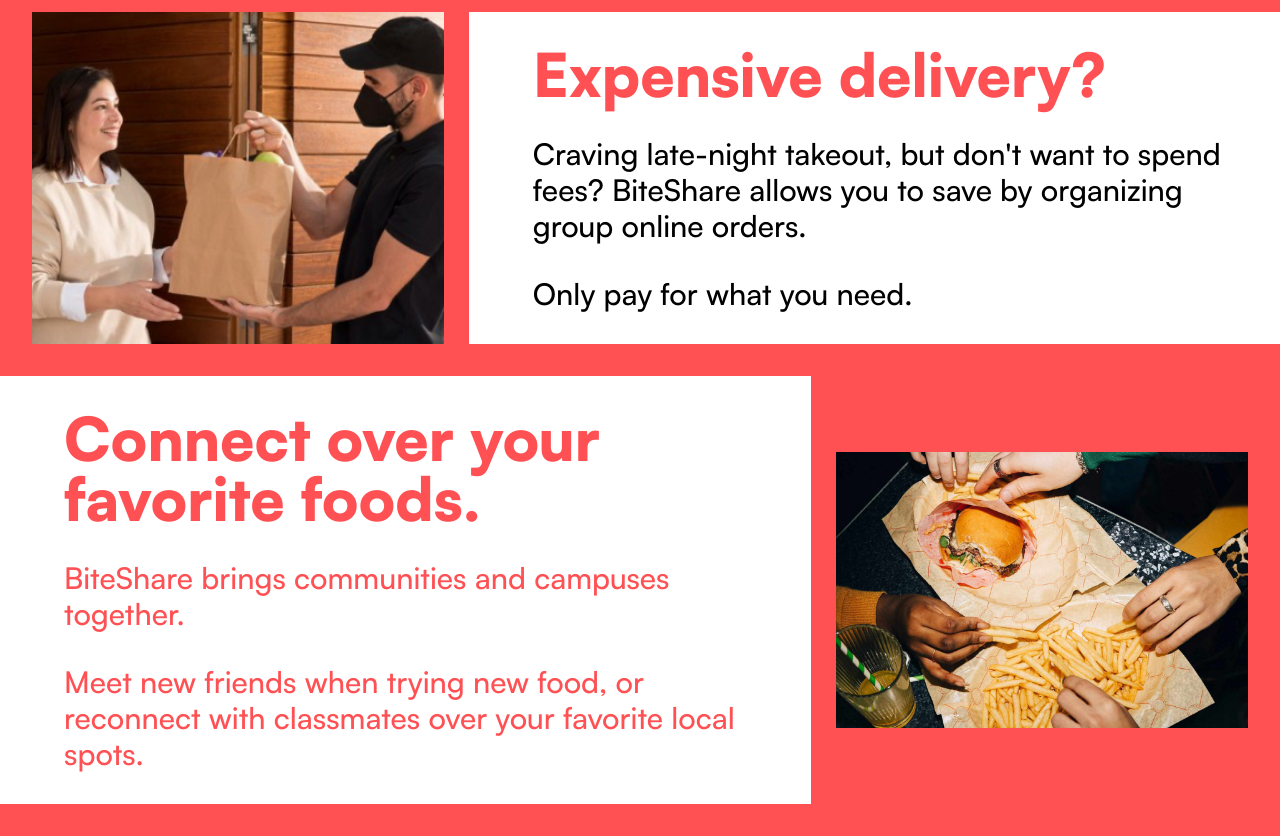
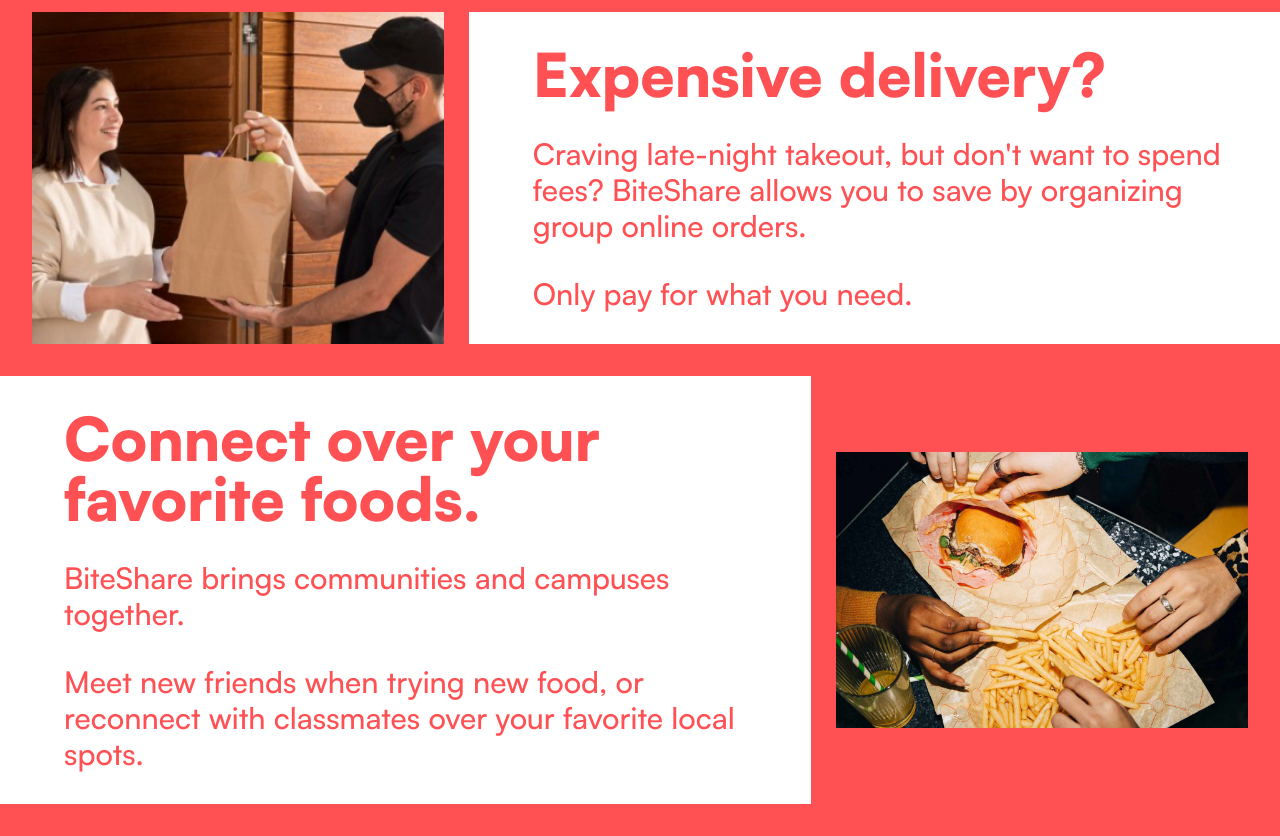
Before and after one commit to VincentShao32/dubhacks-project, a Next.js app: page / in a window 1280 px wide. Shown: the part 820-1656 px from the top of the page. Built offline with nearby package versions, Linux system fonts and the light colour scheme; no server answers.

Commit message:
change text color

```diff
--- a/src/app/page.js
+++ b/src/app/page.js
@@ -33,11 +33,11 @@
               <h1 className="font-[family-name:var(--font-satoshi-variable)] text-6xl text-red">
                 Expensive delivery?
               </h1>
-              <p className="font-[family-name:var(--font-satoshi-medium)] text-black text-3xl">
+              <p className="font-[family-name:var(--font-satoshi-medium)] text-red text-3xl">
                 Craving late-night takeout, but don't want to spend fees?
                 BiteShare allows you to save by organizing group online orders.
               </p>
-              <p className="font-[family-name:var(--font-satoshi-medium)] text-black text-3xl">
+              <p className="font-[family-name:var(--font-satoshi-medium)] text-red text-3xl">
                 Only pay for what you need.
               </p>
             </div>
```
